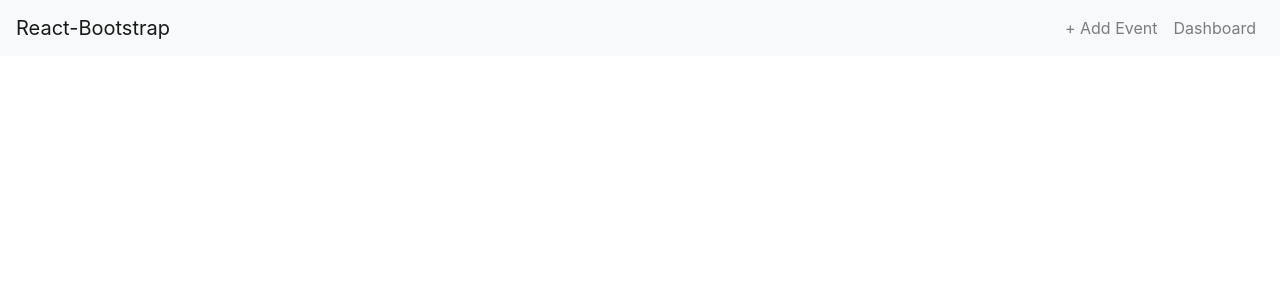
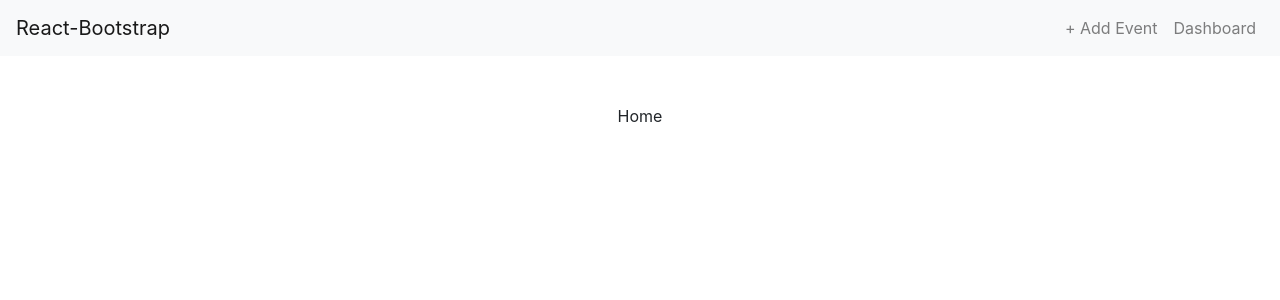
Before and after one commit to abamakbar07/NashtaGlobalUtama, a React (Create React App) app in the folder client/: page / in a window 1280 px wide. Shown: the top 300 px of the page. Built offline with nearby package versions, Linux system fonts and the light colour scheme.

Commit message:
add eventForm

```diff
--- a/client/src/App.js
+++ b/client/src/App.js
@@ -1,10 +1,12 @@
 import './App.css';
 import NavBar from './pages/components/Navbar'
+import FormAddEvent from './pages/form/FormAddEvent';
 
 function App() {
   return (
     <div className="App">
       <NavBar />
+      <FormAddEvent />
     </div>
   );
 }
--- /dev/null
+++ b/client/src/pages/form/FormAddEvent.js
@@ -0,0 +1,11 @@
+import React from 'react'
+
+const FormAddEvent = () => {
+   return (
+     <div className="FormAddEvent p-5">
+        Home
+     </div>
+   );
+}
+
+export default FormAddEvent
```
